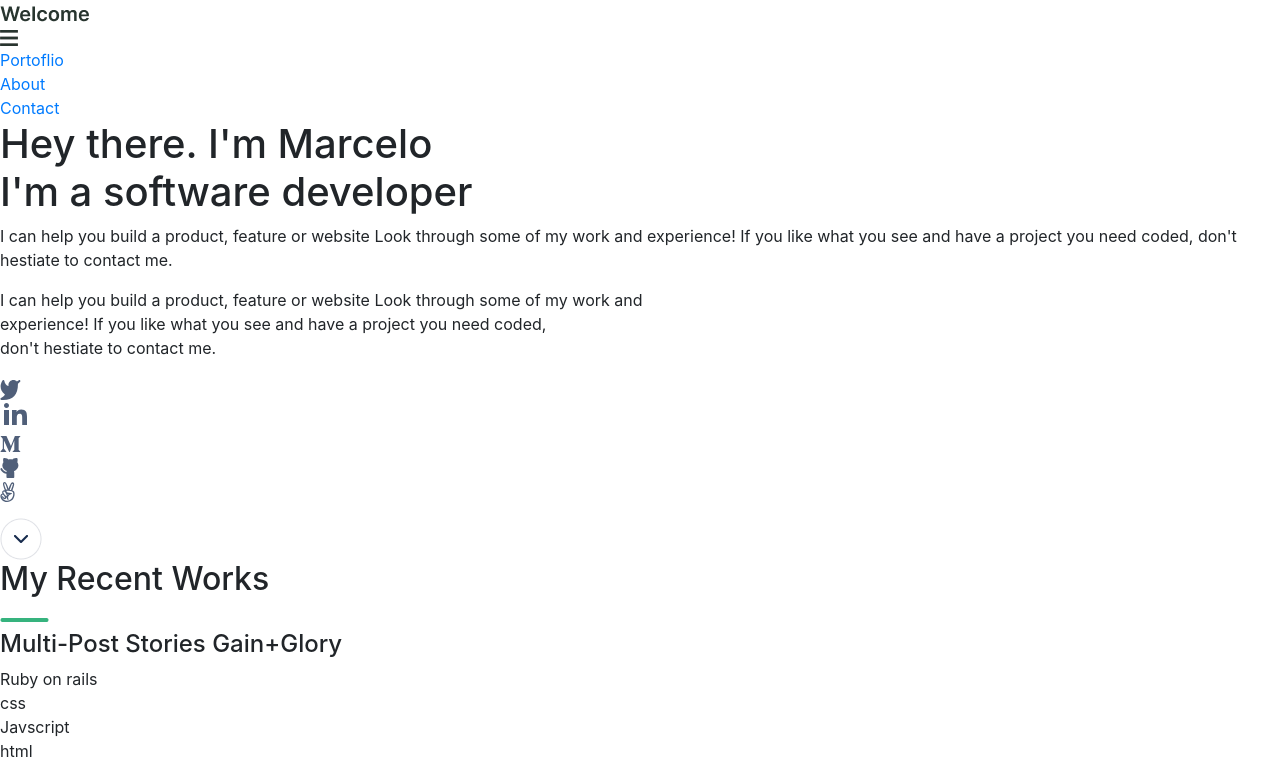
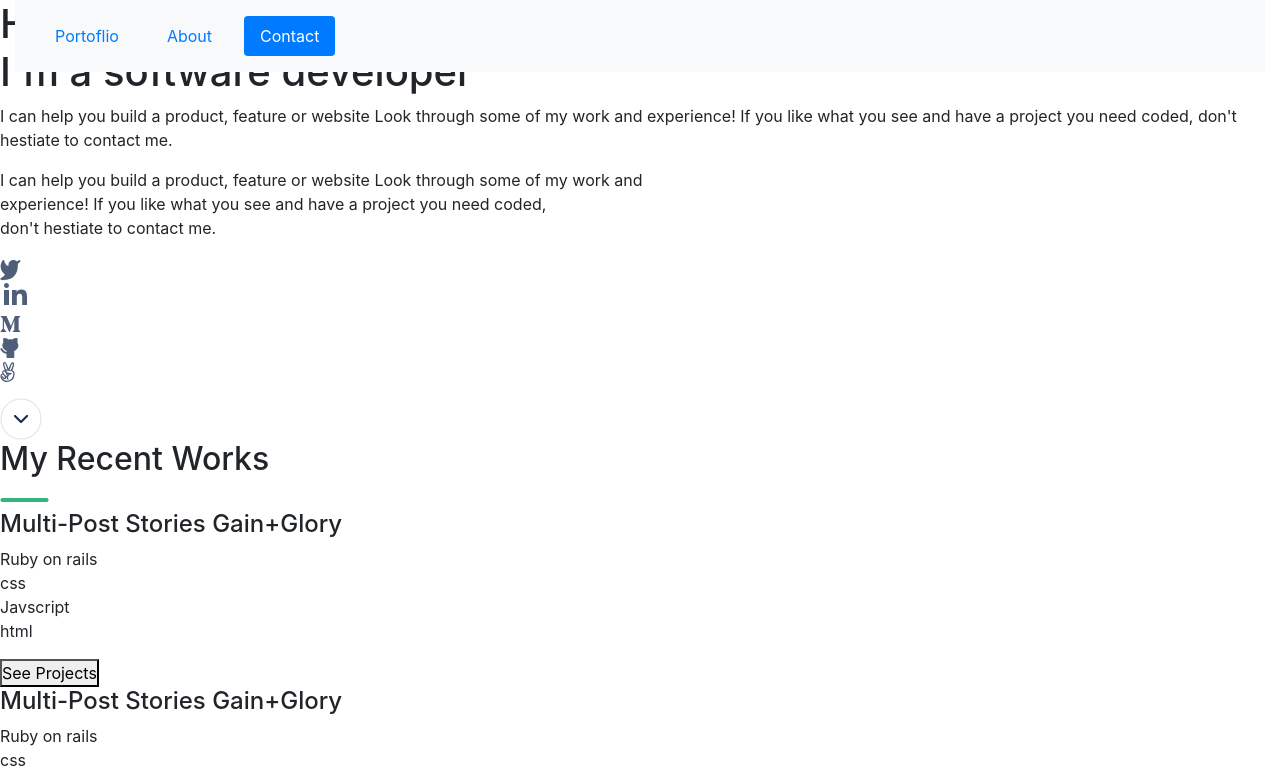
Before and after one commit to chelobotix/bootstrap-barrenechea-portfolio, a website: page index.html in a window 1280 px wide. Shown: the top 775 px of the page. Drawn offline with nearby package versions, Linux system fonts and the light colour scheme.

Commit message:
Add navbar nav scrollspy from boostrap to index

```diff
--- a/index.html
+++ b/index.html
@@ -18,27 +18,29 @@
     <link rel="stylesheet" href="style.css" />
   </head>
   <body>
-    <header>
-      <div>
-        <nav>
+    <header class="container-fluid justify-content-center fixed-top">
+      <div class="mobile-nav">
+        <nav class="nav-item">
           <a href="index.html">
             <img src="images/Welcome.png" alt="logo" />
           </a>
         </nav>
-        <nav>
+        <nav class="nav-item">
           <img src="images/Union.png" alt="menu button" />
         </nav>
       </div>
-      <div>
-        <nav>
-          <a href="#Portoflio">Portoflio</a>
-        </nav>
-        <nav>
-          <a href="#About">About</a>
-        </nav>
-        <nav>
-          <a href="#Contact">Contact</a>
-        </nav>
+      <div id="top-bar" class="d-flex flex-row navbar navbar-expand-lg navbar-light bg-light">
+        <ul class="nav nav-pills">
+          <li class="nav-item m-2">
+            <a class="nav-link" href="#works">Portoflio</a>
+          </li>
+          <li class="nav-item m-2">
+            <a class="nav-link" href="#about-section">About</a>
+          </li>
+          <li class="nav-item m-2">
+            <a class="nav-link" href="#contact-section">Contact</a>
+          </li>
+        </ul>
       </div>
     </header>
 
@@ -93,9 +95,9 @@
     </section>
 
     <!-- Works Section -->
-
+    <div data-bs-spy="scroll" data-bs-target="#top-bar" data-bs-offset="0" class="scrollspy-example" tabindex="0">
     <section>
-      <div>
+      <div id="works">
         <h2>My Recent Works</h2>
         <img src="images/Indicator.png" alt="divider" />
       </div>
@@ -244,10 +246,14 @@
             </div>
           </div>
         </article>
+      </div>
+    </section>
+
 
     <!-- About me Section -->
 
-    <div>
+
+      <div id="about-section">
         <section>
           <article">
             <div>
@@ -348,7 +354,7 @@
         </section>
       </div>
 
-    <div>
+      <div id="contact-section">
         <section>
           <div>
             <h2>
@@ -389,6 +395,7 @@
           </div>
         </section>
       </div>
+    </div>
 
     <div>
       <hr/>
--- a/style.css
+++ b/style.css
@@ -2,3 +2,12 @@
   padding: 0;
   margin: 0;
 }
+
+@media only screen and (max-width: 767px) {
+}
+
+@media only screen and (min-width: 768px) {
+  .mobile-nav {
+    display: none;
+  }
+}
```
Lines whose indentation alone changed are shown as unchanged.
